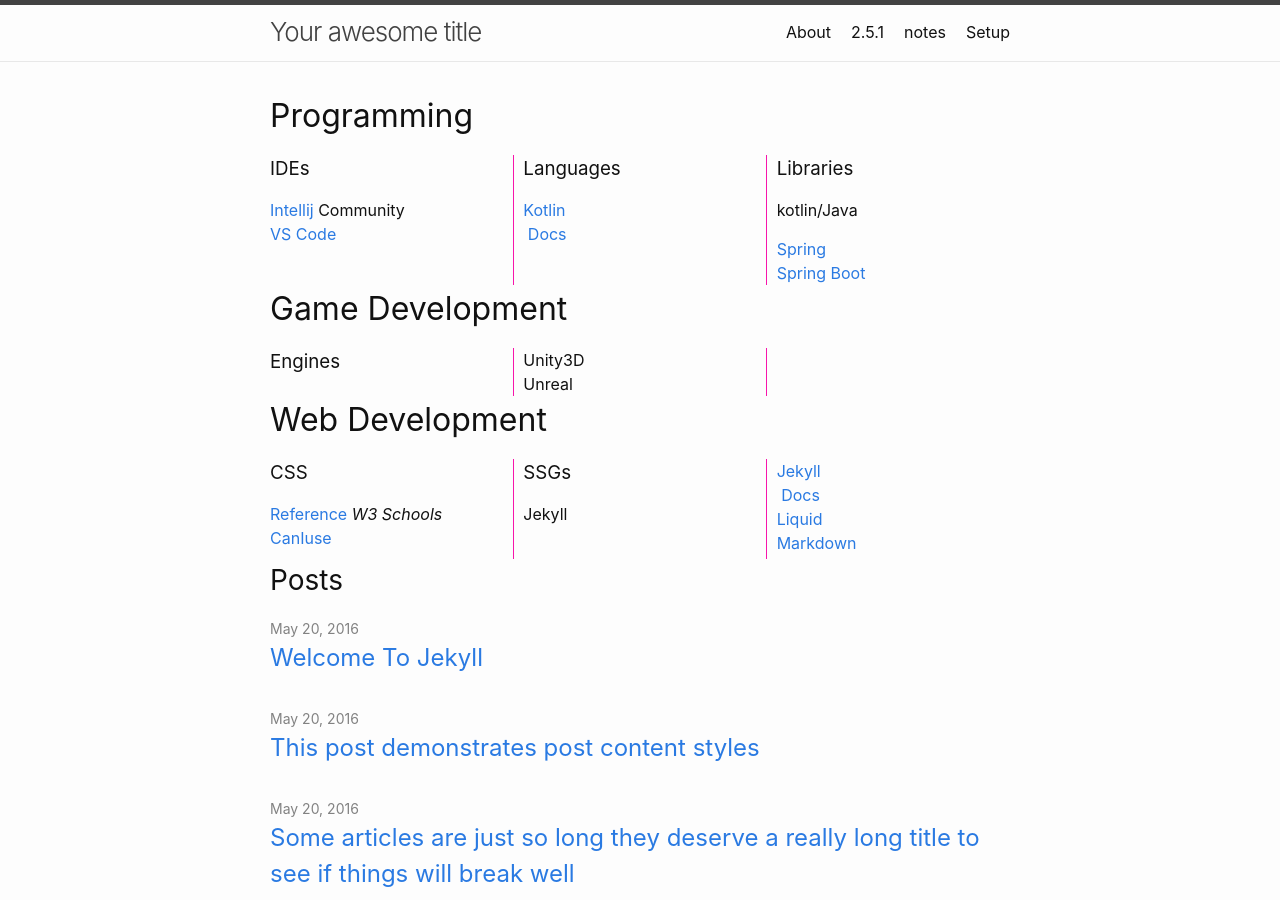
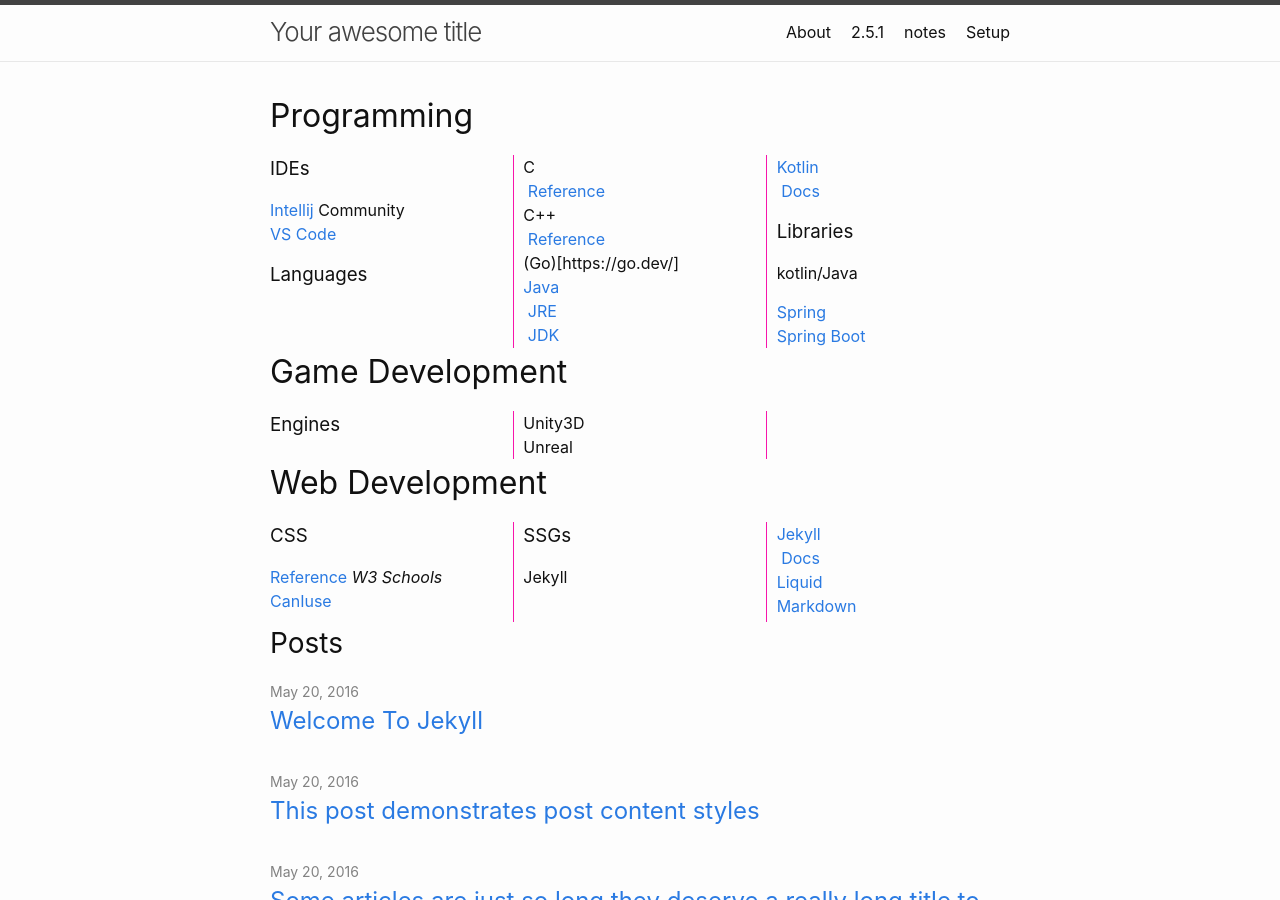
Before and after one commit to viking-cat/notes, a Jekyll site: the page built from index.md, in a window 1280 px wide and 900 px high. Built offline with Jekyll 4.4.1, drawn with Linux system fonts in a browser that asks for light colours.

Commit message:
Add programming languages and references to index.md

```diff
--- a/index.md
+++ b/index.md
@@ -17,6 +17,14 @@
 [VS Code](https://code.visualstudio.com/)<br/>
 
 ### Languages<br/>
+C<br/>
+&nbsp;[Reference](https://en.cppreference.com/w/c/language.html)<br/>
+C++<br/>
+&nbsp;[Reference](https://en.cppreference.com/w/cpp/language.html)<br/>
+(Go)[https://go.dev/]<br/>
+[Java](https://www.java.com/)<br/>
+&nbsp;[JRE](https://www.java.com/sv/download/)<br/>
+&nbsp;[JDK](https://www.oracle.com/java/technologies/downloads/)<br/>
 [Kotlin](pages/kotlin.md)<br/>
 &nbsp;[Docs](https://kotlinlang.org/docs/home.html)<br/>
 
```
